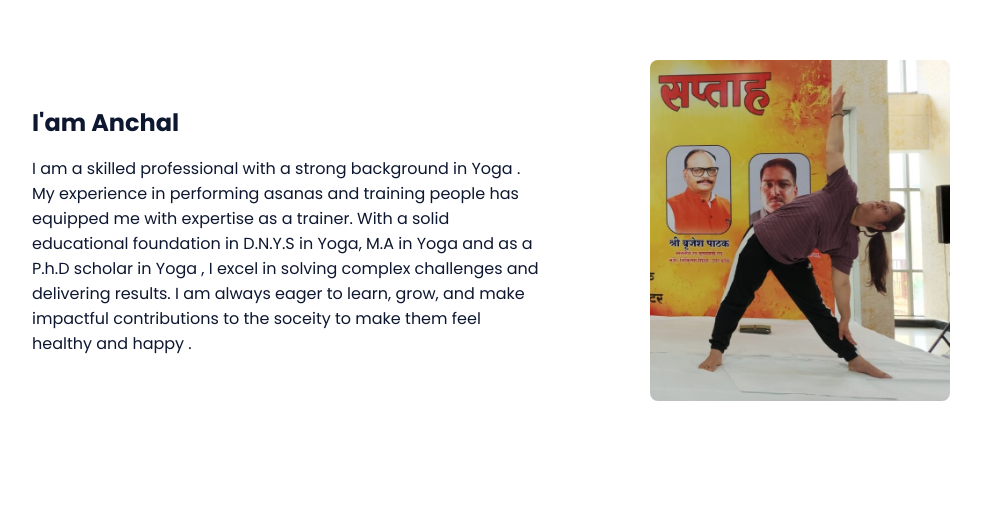
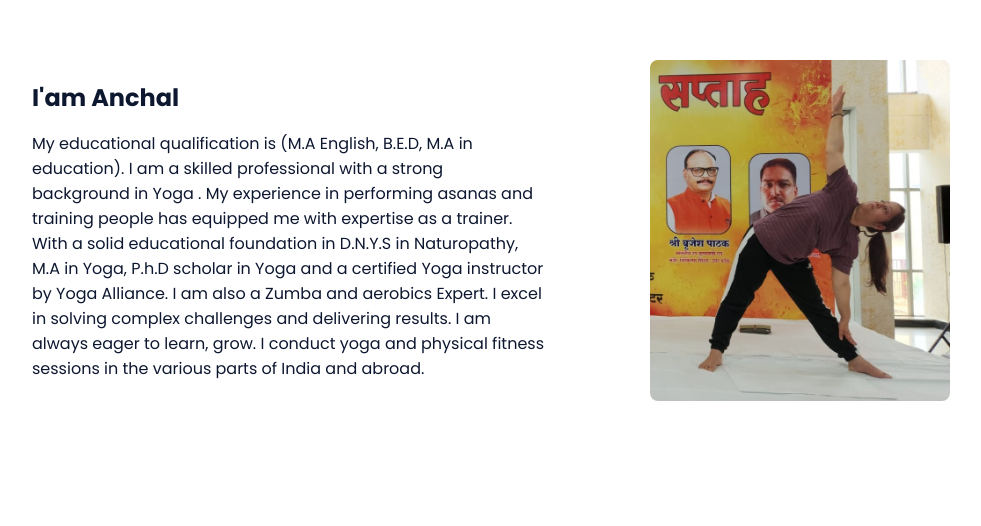
Before and after one commit to sania8/Anchal_new_main, a plain HTML site: page index.html in a window 1280 px wide. Shown: the part 640-1166 px from the top of the page, without its empty margins (96-1077 px from the left). Drawn offline with nearby package versions, Linux system fonts and the light colour scheme; a small style sheet from the web is missing.

Commit message:
Update index.html

```diff
--- a/index.html
+++ b/index.html
@@ -69,7 +69,7 @@
                 <div class="about__container bd-grid">
                     <div>
                         <h2 class="about__subtitle">I'am Anchal</h2>
-                        <p class="about__text">I am a skilled professional with a strong background in Yoga . My experience in performing asanas and training people has equipped me with expertise as a trainer. With a solid educational foundation in D.N.Y.S in Yoga, M.A in Yoga and as a P.h.D scholar in Yoga , I excel in solving complex challenges and delivering results. I am always eager to learn, grow, and make impactful contributions to the soceity to make them feel healthy and happy .</p>
+                        <p class="about__text">My educational qualification is (M.A English, B.E.D, M.A in education). I am a skilled professional with a strong background in Yoga . My experience in performing asanas and training people has equipped me with expertise as a trainer. With a solid educational foundation in D.N.Y.S in Naturopathy, M.A in Yoga, P.h.D scholar in Yoga and a certified Yoga instructor by Yoga Alliance. I am also a Zumba and aerobics Expert. I excel in solving complex challenges and delivering results. I am always eager to learn, grow. I conduct yoga and physical fitness sessions in the various parts of India and abroad.</p>
                     </div>
 
                     <div class="about__img">
```
